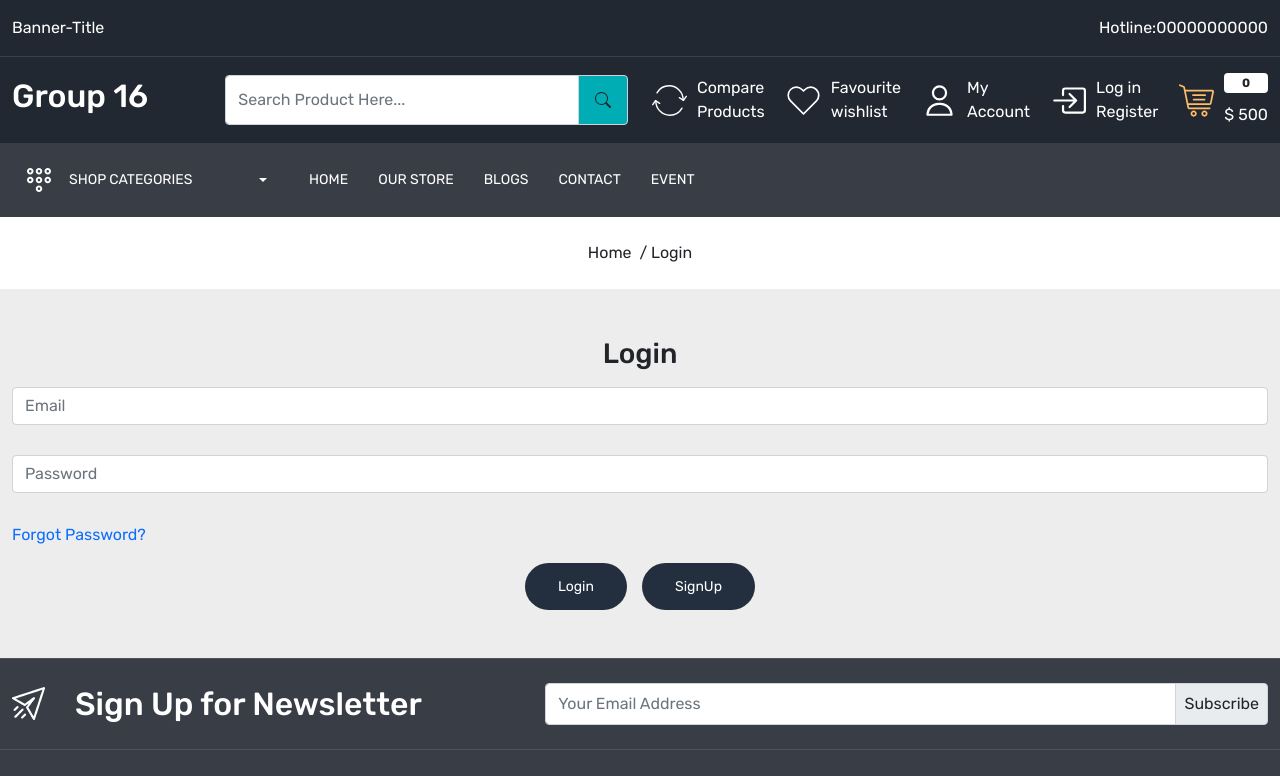
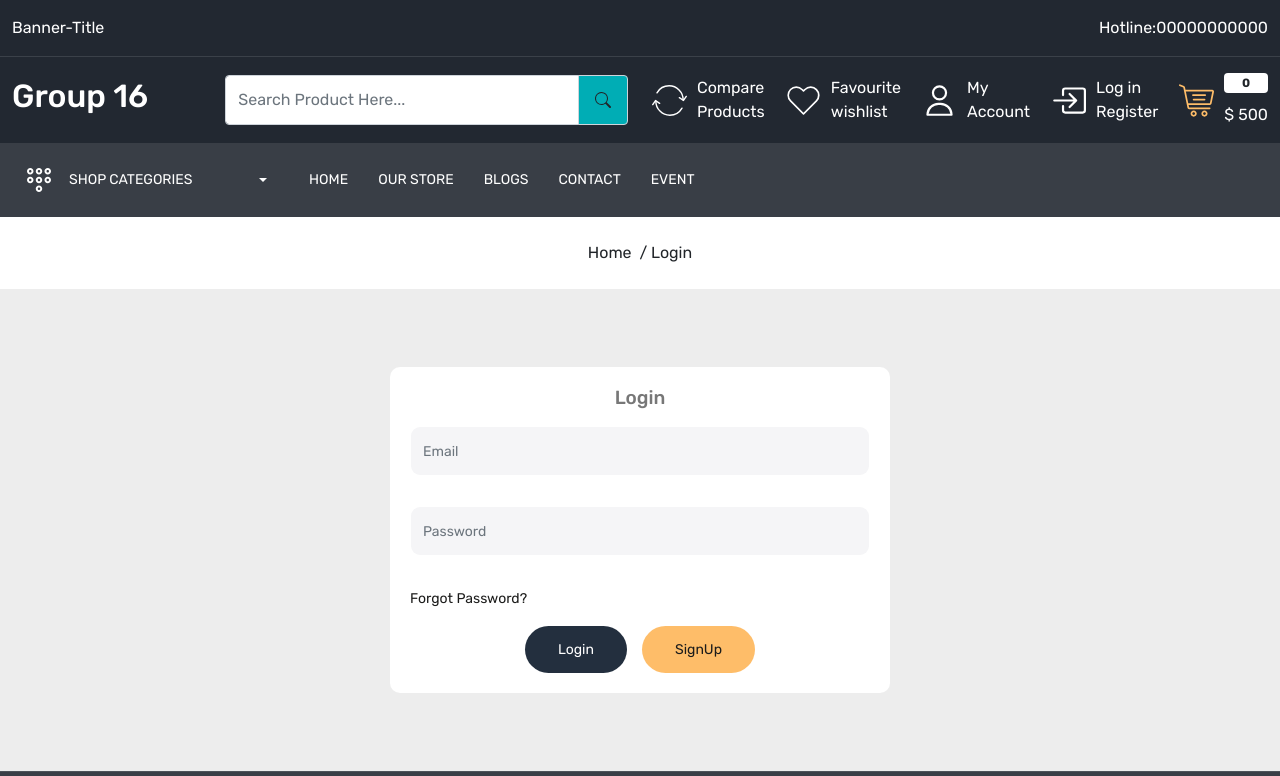
Before and after one commit to HaiHoangND/SaleWebsite, a React (Create React App) app: page /login in a window 1280 px wide. Shown: the top 776 px of the page. Built offline with nearby package versions, Linux system fonts and the light colour scheme.

Commit message:
fix connect backend register and login 30/5

```diff
--- a/src/App.css
+++ b/src/App.css
@@ -492,3 +492,43 @@ footer:not(:first-child) {
 .error {
   color: red;
 }
+/* login and signup */
+.auth-card {
+  padding: 20px;
+  background-color: white;
+  width: 500px;
+  margin: 30px auto;
+  border-radius: 10px;
+}
+.auth-card h3 {
+  font-size: 19px;
+  font-weight: 500;
+  color: var(--color-777777);
+}
+.auth-card p {
+  font-size: 13px;
+  color: var(--color-777777);
+}
+.auth-card .form-control {
+  height: 50px;
+  background-color: var(--color-f5f5f7);
+  color: var(--color-777777);
+  font-size: 14px;
+  border-radius: 10px;
+  border-color: transparent;
+}
+.auth-card a {
+  font-size: 14px;
+  font-weight: 400;
+  color: var(--color-1c1c1b);
+}
+.signup {
+  background-color: var(--color-febd69);
+  color: var(--color-131921);
+  border: none;
+}
+.signup:hover {
+  background-color: var(--color-131921);
+  color: white;
+}
+/* login end */
--- a/src/app/store.js
+++ b/src/app/store.js
@@ -1,5 +1,5 @@
 import { configureStore } from '@reduxjs/toolkit';
-import authReducer from '../features/user/userSlide';
+import authReducer from '../features/user/userSlice';
 
 export const store = configureStore({
   reducer: {
--- a/src/components/Layout.js
+++ b/src/components/Layout.js
@@ -2,7 +2,7 @@ import React from 'react';
 import { Outlet } from 'react-router-dom';
 import Footer from './Footer';
 import Header from './Header';
-import { ToastContainer, toast } from 'react-toastify';
+import { ToastContainer } from 'react-toastify';
 import 'react-toastify/dist/ReactToastify.css';
 
 const Layout = () => {
--- a/src/features/user/userSlide.js
+++ b/src/features/user/userSlice.js
@@ -14,7 +14,7 @@ export const registerUser = createAsyncThunk(
 );
 
 export const loginUser = createAsyncThunk(
-  'auth/register',
+  'auth/login',
   async (userData, thunkAPI) => {
     try {
       return await authService.login(userData);
@@ -32,17 +32,18 @@ const initialState = {
   message: '',
 };
 
-export const authSlide = createSlice({
+export const authSlice = createSlice({
   name: 'auth',
   initialState: initialState,
-  reducers: {},
+  reducers: {
+    setUser: (state, action) => {
+      state.user = action.payload;
+    },
+  },
   extraReducers: (builder) => {
     builder
       .addCase(registerUser.pending, (state) => {
         state.isLoading = true;
-        state.isError = false;
-        state.isSuccess = false;
-        state.message = '';
       })
       .addCase(registerUser.fulfilled, (state, action) => {
         state.isLoading = false;
@@ -59,6 +60,7 @@ export const authSlide = createSlice({
         state.isSuccess = false;
         state.message = action.error;
         if (state.isError === true) {
+          toast.error('User Create failed');
           toast.error(action.error);
         }
       })
@@ -90,4 +92,4 @@ export const authSlide = createSlice({
   },
 });
 
-export default authService.reducer;
+export default authSlice.reducer;
--- a/src/pages/Login.js
+++ b/src/pages/Login.js
@@ -7,17 +7,14 @@ import CustomInput from '../components/CustomInput';
 import * as yup from 'yup';
 import { useFormik } from 'formik';
 import { useDispatch } from 'react-redux';
-import { loginUser } from '../features/user/userSlide';
+import { loginUser } from '../features/user/userSlice';
 
 const loginSchema = yup.object({
-  firstname: yup.string().required('First name is required'),
-  lastame: yup.string().default('').required('Last name is required'),
   email: yup
     .string()
     .nullable()
     .email('Email should be valid')
     .required('Email is required'),
-  mobile: yup.string().required('Mobile No is require'),
   password: yup.string().required('Password is required'),
 });
 
@@ -76,9 +73,7 @@ const Login = () => {
                   <Link to="/forgot-password">Forgot Password?</Link>
 
                   <div className="mt-3 d-flex justify-content-center gap-15 align-items-center">
-                    <button className="button border-0" type="submit">
-                      Login
-                    </button>
+                    <button className="button border-0">Login</button>
                     <Link to="/signup" className="button signup">
                       SignUp
                     </Link>
--- a/src/pages/Signup.js
+++ b/src/pages/Signup.js
@@ -6,14 +6,17 @@ import CustomInput from '../components/CustomInput';
 import { useFormik } from 'formik';
 import * as yup from 'yup';
 import { useDispatch } from 'react-redux';
-import { registerUser } from '../features/user/userSlide';
+import { registerUser } from '../features/user/userSlice';
 
 const signUpSchema = yup.object({
+  firstname: yup.string().required('First name is required'),
+  lastname: yup.string().default('').required('Last name is required'),
   email: yup
     .string()
     .nullable()
     .email('Email should be valid')
     .required('Email is required'),
+  mobile: yup.string().required('Mobile No is require'),
   password: yup.string().required('Password is required'),
 });
 const Signup = () => {
@@ -60,7 +63,7 @@ const Signup = () => {
                   type="text"
                   name="lastname"
                   placeholder="Last Name"
-                  value={formik.values.firstname}
+                  value={formik.values.lastname}
                   onChange={formik.handleChange('lastname')}
                   onBlur={formik.handleBlur('lastname')}
                 />
```
